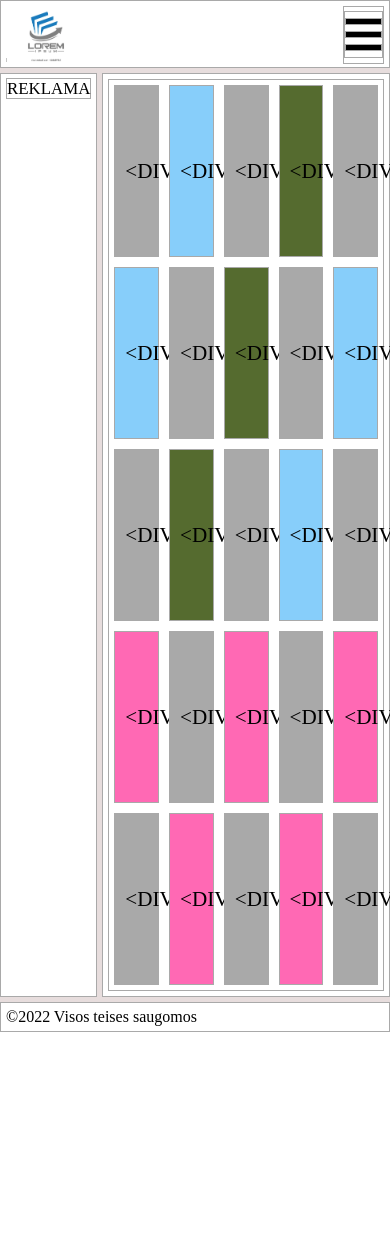
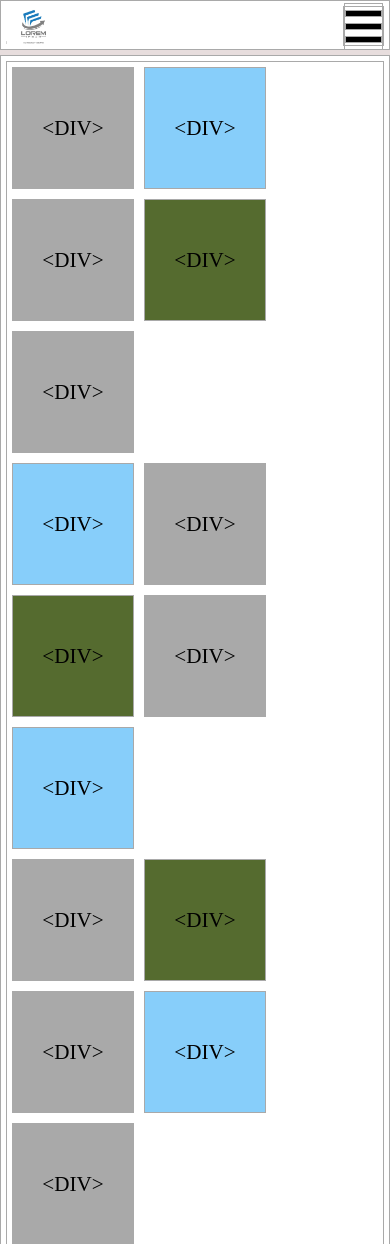
Before and after one commit to kaunas-coding-school/KCS_2022-01-20, a PHP site: page /portfolio.html in a window 390 px wide; the page is wider, and only the part inside the window is pictured. Shown: the top 1244 px of that part. Before the commit the page ends 1032 px from the top of that part, so only its background shows below. Run offline with PHP 8.4, Linux system fonts and the light colour scheme.

Commit message:
Mobile friendly device

```diff
--- a/public_html/css/layout.css
+++ b/public_html/css/layout.css
@@ -51,3 +51,53 @@ header > nav a:last-child { /* Taikomas Twiter nuorodai psalinti zalia bruksni *
     margin-left: 0;
     padding-right: 0;
 }
+
+
+/* Extra maži įrenginiai (telefonai, 600px ir žemiau) */
+@media only screen and (max-width: 600px) {
+    .app  {
+        grid-template-areas:
+        "h"
+        "m"
+        "f"
+    ;
+        grid-template-rows: 50px auto 50px;
+        grid-template-columns: 1fr;
+    }
+    .app  > aside {
+        display: none;
+    }
+}
+
+/* Vidutiniai įrenginiai (gulsčios planšetės ar maži laptopai, 768px ir aukščiau) */
+@media only screen and (min-width: 768px) {
+    .app  {
+        grid-template-areas:
+        "h h"
+        "m a"
+        "f f"
+    ;
+        grid-template-rows: 50px auto 50px;
+        grid-template-columns: 2fr 1fr;
+    }
+    .app  > aside {
+        display: block;
+    }
+}
+
+
+/* Extra dideli įrenginiai (dideli laptopai ir stalinai PC, 1200px ir aukščiau) */
+@media only screen and (min-width: 1200px) {
+    .app  {
+        grid-template-areas:
+        "h h h"
+        "m m a"
+        "f f f"
+    ;
+        grid-template-rows: 50px auto 50px;
+        grid-template-columns: 1fr 1fr 1fr;
+    }
+    .app  > aside {
+        display: block;
+    }
+}
--- a/public_html/css/portfolio.css
+++ b/public_html/css/portfolio.css
@@ -1,15 +1,15 @@
-.app main div {
-    --item-width: calc(100% / 5 - 32px); /* 32px nes 5px*2 puses margin + 10px *2 puses padding + 1px * 2 remelis */
-    --item-height: 150px;
-}
-
+/* Sachmatu lentos centravimas */
 .app main {
     display: flex;
     justify-content: center;
     align-items: center;
 }
 
+/* Lentos langelio dizainas panaudojant CSS kintamuosius */
 .app main div {
+    --item-width: 100px; /* 32px nes 5px*2 puses margin + 10px *2 puses padding + 1px * 2 remelis */
+    --item-height: 100px;
+
     width: var(--item-width);
     height: var(--item-height);
     margin: 5px;
@@ -21,18 +21,18 @@
     font-size: 2.5vh;
 }
 
+/* Kas penkto elementas nauja eilute */
 .app main div:nth-child(5n+1) {
     clear: both;
 }
 
+/* Elementu spalvinimas */
 .app main div:nth-child(4n+2) {
     background-color: lightskyblue;
 }
-
 .app main div:nth-child(4n+4) {
     background-color: darkolivegreen;
 }
-
 .app main div:nth-child(2n+16) {
     background-color: hotpink;
 }
```
